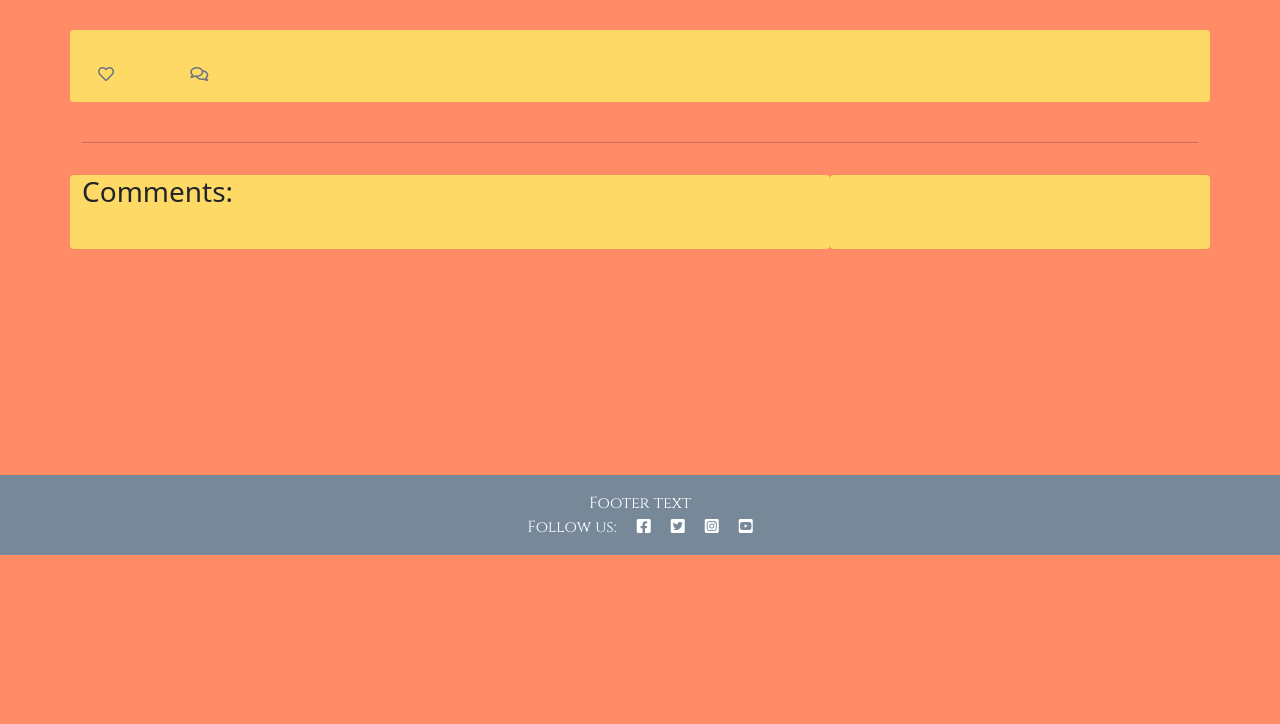
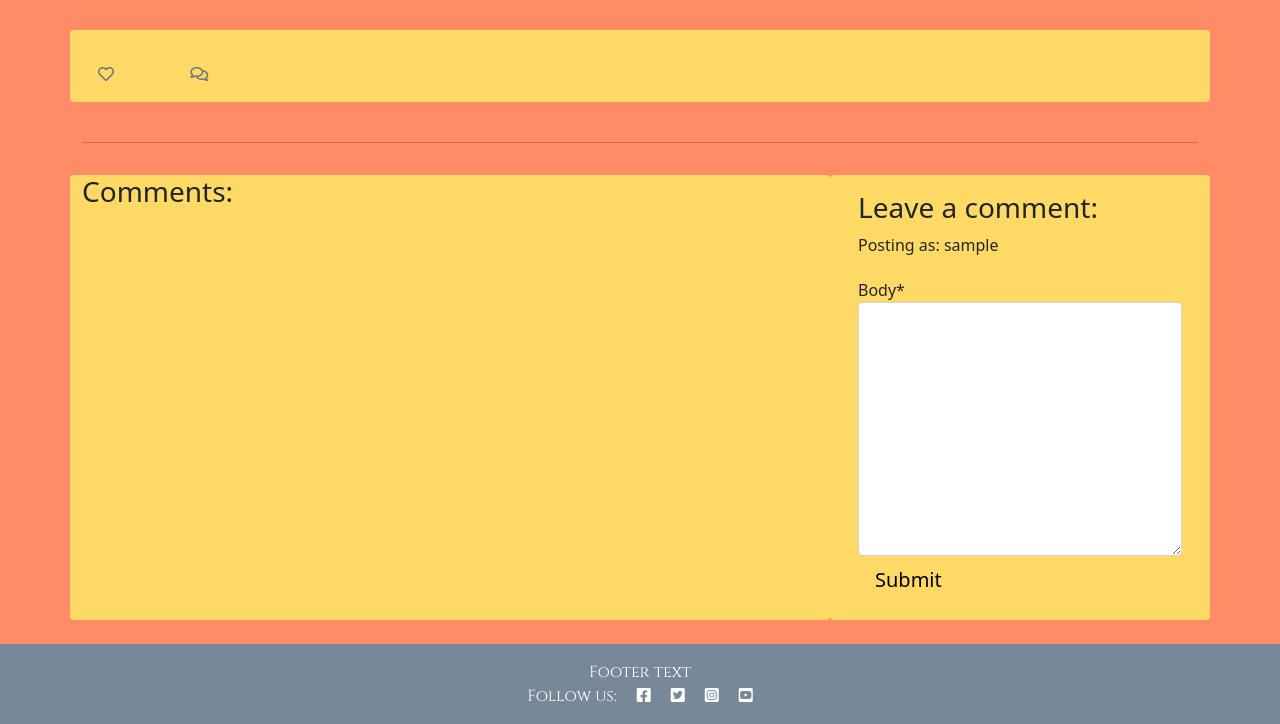
Before and after one commit to et9719/ourgallery, a Django app: template templates/post_detail.html in a window 1280 px wide. Shown: the part 245-969 px from the top of the page. Before the commit the page ends 800 px from the top, so only its background shows below. Run offline with Django 3.2, Linux system fonts and the light colour scheme; the template is opened without the code that fills it: values that come from a table or form of the project are taken from there, others are empty; the visitor is signed in with stand-in values (Sample User, id 1); some libraries are stand-ins or nearby versions; some web fonts are replaced.

Commit message:
Add forms.py

```diff
--- /dev/null
+++ b/blog/forms.py
@@ -0,0 +1,8 @@
+from django import forms
+from .models import Comment
+
+
+class CommentForm(forms.ModelForm):
+    class Meta:
+        model = Comment
+        fields = ('body',)
--- a/blog/views.py
+++ b/blog/views.py
@@ -2,6 +2,7 @@
 from django.shortcuts import render, get_object_or_404
 from django.views import generic, View
 from .models import Post
+from .forms import CommentForm
 
 
 class PostList(generic.ListView):
@@ -37,6 +38,7 @@ class PostDetail(View):
             {
                 "post": post,
                 "comments": comments,
-                "liked": liked
+                "liked": liked,
+                "comment_form": CommentForm()
             },
         )
--- a/ourgallery/settings.py
+++ b/ourgallery/settings.py
@@ -48,6 +48,7 @@ INSTALLED_APPS = [
     'django.contrib.staticfiles',
     'cloudinary',
     'django_summernote',
+    'crispy_forms',
     'blog',
 ]
 
@@ -55,6 +56,8 @@ SITE_ID = 1
 
 LOGIN_REDIRECT_URL = '/'
 LOGOUT_REDIRECT_URL = '/'
+
+CRISPY_TEMPLATE_PACK = 'bootstrap4'
 
 MIDDLEWARE = [
     'django.middleware.security.SecurityMiddleware',
--- a/templates/base.html
+++ b/templates/base.html
@@ -19,7 +19,7 @@
     <link rel="preconnect" href="https://fonts.googleapis.com">
     <link rel="preconnect" href="https://fonts.gstatic.com" crossorigin>
     <link href="https://fonts.googleapis.com/css2?family=Cinzel:wght@400;500&family=Hurricane&family=Roboto:wght@400;700&display=swap" rel="stylesheet">
-    <link rel="stylesheet" href="{% static 'css/stylef.css' %}">
+    <link rel="stylesheet" href="{% static 'css/styleg.css' %}">
 
 </head>
 
--- a/templates/post_detail.html
+++ b/templates/post_detail.html
@@ -1,4 +1,6 @@
 {% extends 'base.html' %} {% block content %}
+
+{% load crispy_forms_tags %}
 
 <div class="masthead">
     <div class="container">
@@ -79,6 +81,22 @@
         <div class="col-md-4 card mb-4  mt-3 ">
             <div class="card-body">
                 <!-- For later -->
+                <!-- {% if commented %}
+                <div class="alert alert-success" role="alert">
+                    Your comment is awaiting approval
+                </div>
+                {% else %} -->
+                {% if user.is_authenticated %}
+
+                <h3>Leave a comment:</h3>
+                <p>Posting as: {{ user.username }}</p>
+                <form method="post" style="margin-top: 1.3em;">
+                    {{ comment_form | crispy }}
+                    {% csrf_token %}
+                    <button type="submit" class="btn btn-signup btn-lg">Submit</button>
+                </form>
+                {% endif %}
+                {% endif %}
             </div>
         </div>
     </div>
```
Also changed, not shown: static/css/styleg.css (renamed from static/css/stylef.css, +8 -11 lines).
